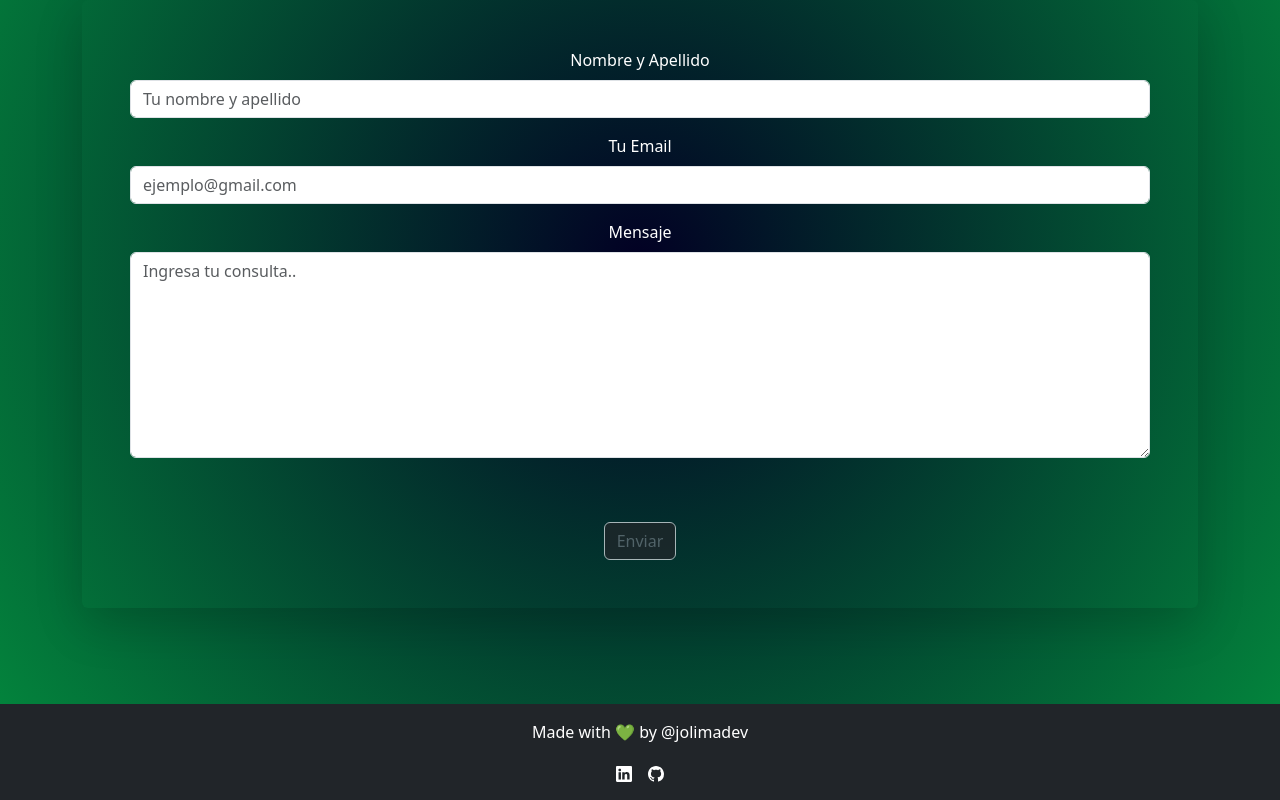
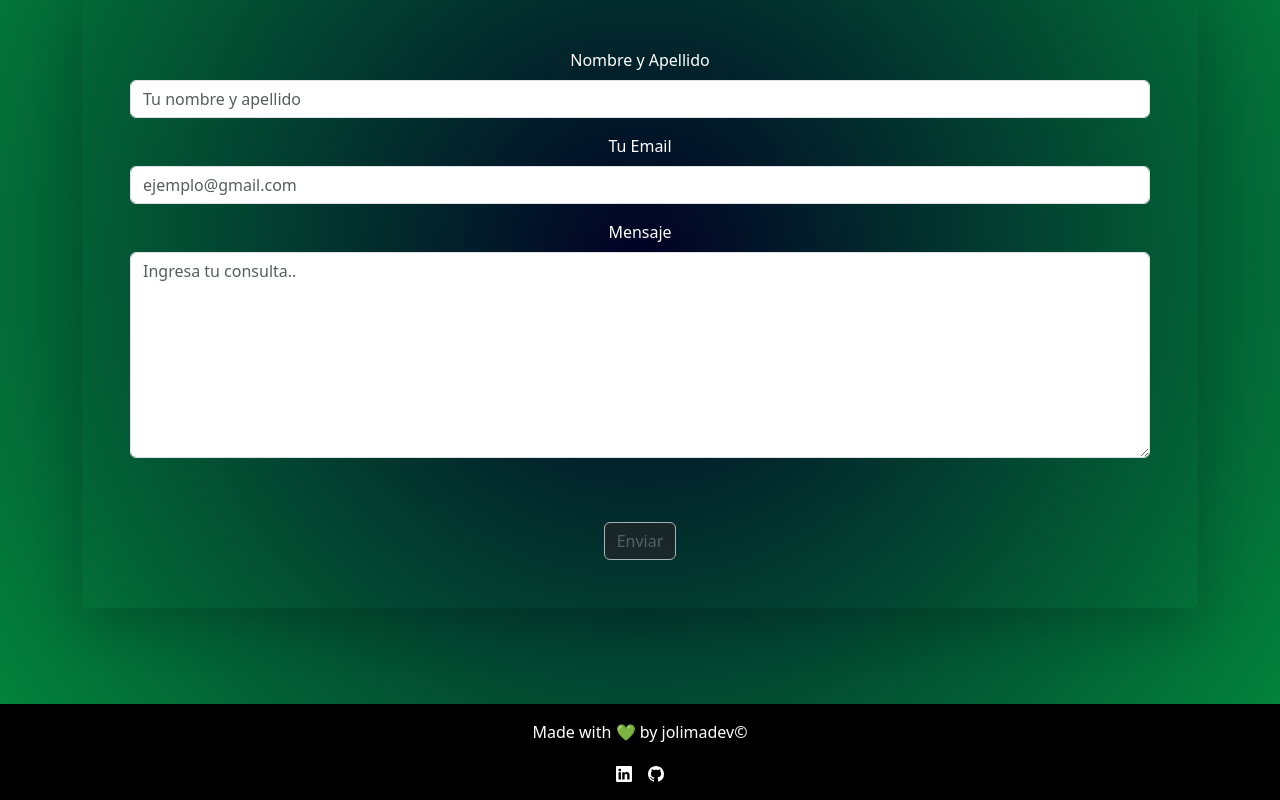
Before and after one commit to jolimadev/Conciencia-Digital, a React (Create React App) app: page /Formulario in a window 1280 px wide. Shown: the part 230-1030 px from the top of the page. Built offline with nearby package versions, Linux system fonts and the light colour scheme.

Commit message:
update of components for homeScreen

```diff
--- /dev/null
+++ b/src/Componentes/Eventos.jsx
@@ -0,0 +1,18 @@
+import React from 'react'
+import { Link } from 'react-router-dom';
+
+
+
+
+const Eventos = () => {
+  return (
+    <section className="event-section text-center py-5 text-white">
+    <h2 className='text-decoration-underline mb-5'>Próximo Evento</h2>
+    <p>Evento Online PRONTO! Aplica como ponente si perteneces al rubro de Ciberseguridad & Hacking, Psicología y Derecho. </p>
+    <Link className="mt-5 btn btn-primary opacity-75 bg-dark border btn-outline-secondary" to="/Formulario">Aplica como Ponente</Link>
+
+  </section>
+  )
+}
+
+export default Eventos
--- a/src/Componentes/Footer.jsx
+++ b/src/Componentes/Footer.jsx
@@ -1,17 +1,10 @@
-import React from 'react'
+import React from 'react';
 
-const Footer = () => {
-  return (
-
-      <footer className="footer text-center bg-dark text-white py-3">
-        <p>Made with 💚 by @jolimadev</p>
-        <div>
-          <a
-            href="https://www.linkedin.com/in/juanolima/?locale=en_US"
-            target="_blank"
-            rel="noopener noreferrer"
-            className="text-white mx-2"
-          >
+const socialLinks = [
+  {
+    name: 'LinkedIn',
+    url: 'https://www.linkedin.com/in/juanolima/?locale=en_US',
+    icon: (
       <svg
         xmlns="http://www.w3.org/2000/svg"
         width="16"
@@ -20,14 +13,14 @@ const Footer = () => {
         viewBox="0 0 16 16"
       >
        <path d="M0 1.146C0 .513.526 0 1.175 0h13.65C15.474 0 16 .513 16 1.146v13.708c0 .633-.526 1.146-1.175 1.146H1.175C.526 16 0 15.487 0 14.854V1.146zm4.943 12.248V6.169H2.542v7.225h2.401zm-1.2-8.212c.837 0 1.358-.554 1.358-1.248-.015-.709-.52-1.248-1.342-1.248-.822 0-1.359.54-1.359 1.248 0 .694.521 1.248 1.327 1.248h.016zm4.908 8.212V9.359c0-.216.016-.432.08-.586.173-.431.568-.878 1.232-.878.869 0 1.216.662 1.216 1.634v3.865h2.401V9.25c0-2.22-1.184-3.252-2.764-3.252-1.274 0-1.845.7-2.165 1.193v.025h-.016a5.54 5.54 0 0 1 .016-.025V6.169h-2.4c.03.678 0 7.225 0 7.225h2.4z" />
+
       </svg>
-          </a>
-          <a
-            href="https://github.com/jolimadev"
-            target="_blank"
-            rel="noopener noreferrer"
-            className="text-white mx-2"
-          >
+    ),
+  },
+  {
+    name: 'GitHub',
+    url: 'https://github.com/jolimadev',
+    icon: (
       <svg
         xmlns="http://www.w3.org/2000/svg"
         width="16"
@@ -37,10 +30,29 @@ const Footer = () => {
       >
         <path d="M8 0C3.58 0 0 3.58 0 8c0 3.54 2.29 6.53 5.47 7.59.4.07.55-.17.55-.38 0-.19-.01-.82-.01-1.49-2.01.37-2.53-.49-2.69-.94-.09-.23-.48-.94-.82-1.13-.28-.15-.68-.52-.01-.53.63-.01 1.08.58 1.23.82.72 1.21 1.87.87 2.33.66.07-.52.28-.87.51-1.07-1.78-.2-3.64-.89-3.64-3.95 0-.87.31-1.59.82-2.15-.08-.2-.36-1.02.08-2.12 0 0 .67-.21 2.2.82.64-.18 1.32-.27 2-.27.68 0 1.36.09 2 .27 1.53-1.04 2.2-.82 2.2-.82.44 1.1.16 1.92.08 2.12.51.56.82 1.27.82 2.15 0 3.07-1.87 3.75-3.65 3.95.29.25.54.73.54 1.48 0 1.07-.01 1.93-.01 2.2 0 .21.15.46.55.38A8.012 8.012 0 0 0 16 8c0-4.42-3.58-8-8-8z" />
       </svg>
+    ),
+  },
+];
+
+const Footer = () => {
+  return (
+    <footer className="footer text-center bg-black text-white py-3">
+      <p>Made with 💚 by jolimadev©</p>
+      <div>
+        {socialLinks.map((link, index) => (
+          <a
+            key={index}
+            href={link.url}
+            target="_blank"
+            rel="noopener noreferrer"
+            className="text-white mx-2"
+          >
+            {link.icon}
           </a>
+        ))}
       </div>
     </footer>
-  )
+  );
 }
 
-export default Footer
+export default Footer;
--- a/src/Screens/HomeScreen.jsx
+++ b/src/Screens/HomeScreen.jsx
@@ -4,6 +4,7 @@ import "../CSS/animationletters.css";
 import Articulos from "../Componentes/Articulos";
 import Recursos from "../Componentes/Recursos";
 import Footer from "../Componentes/Footer";
+import Eventos from "../Componentes/Eventos";
 
 
 
@@ -33,11 +34,16 @@ const HomeScreen = () => {
         </div>
       </div>
 
+
+      <Eventos />
+
+
       {/* Sección de artículos sobre consumo consciente en redes y creadores de contenido filántropos */}
       <Articulos />
 
       {/*RECURSOS */}
       <Recursos />
+
 
       {/* DESPEDIDA Y CALL TO ACTION */}
       <div id="Nosotros" className="py-4 main-section mt-3 mb-5 ">
```
Lines whose indentation alone changed are shown as unchanged.
